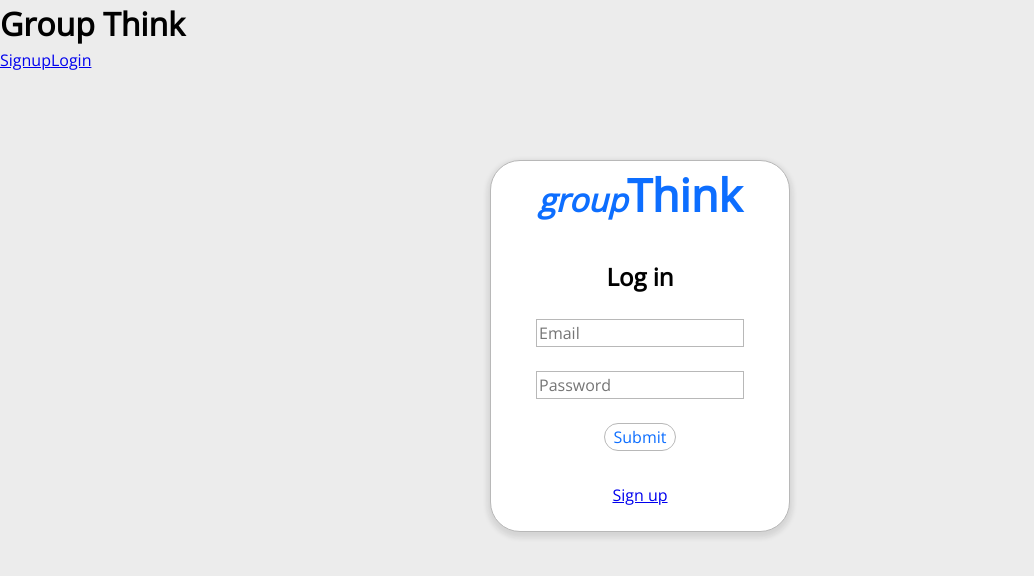
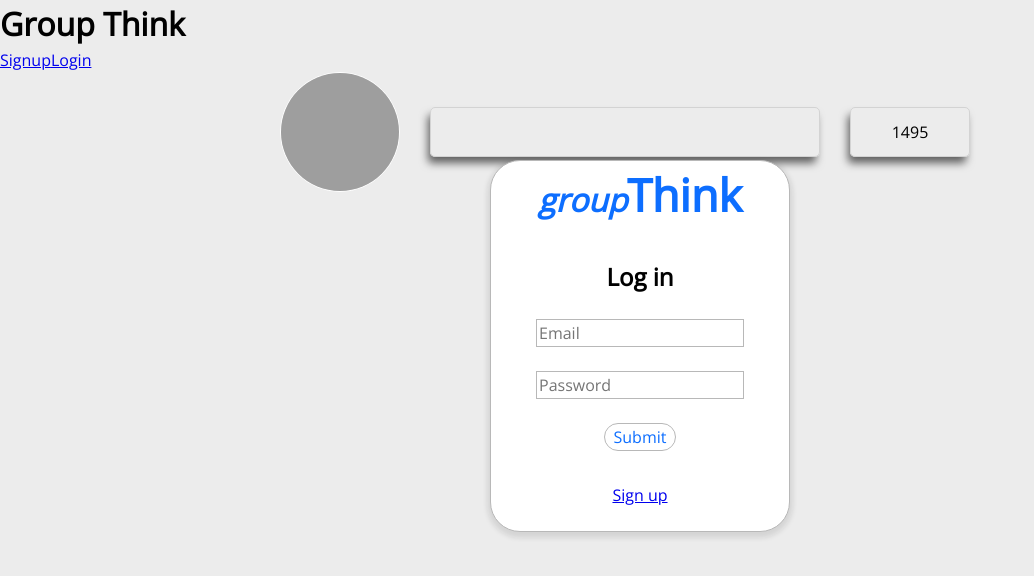
Before and after one commit to RobertT122/group-think, a React (Create React App) app in the folder frontend/: page /#/login in a window 1280 px wide. Shown: the top 576 px of the page, without its empty margins (0-1034 px from the left). Built offline with nearby package versions, Linux system fonts and the light colour scheme; grey boxes are pictures that could not be loaded.

Commit message:
Complete design for user profile

```diff
--- a/frontend/src/components/app.js
+++ b/frontend/src/components/app.js
@@ -6,10 +6,12 @@ import NavBarContainer from './nav/navbar_container';
 import MainPage from './main/main_page';
 import LoginFormContainer from './session/login_form_container';
 import SignupFormContainer from './session/signup_form_container';
+import UserProfileContainer from './profile/user_profile_container';
 
 const App = () => (
   <div>
     <NavBarContainer />
+    <UserProfileContainer />
     <Switch>
         <ProtectedRoute exact path="/" component={MainPage} />
         <AuthRoute exact path="/login" component={LoginFormContainer} />
--- a/frontend/src/components/profile/profile.css
+++ b/frontend/src/components/profile/profile.css
@@ -4,6 +4,23 @@
     display: flex;
     justify-content: center;
     height: fit-content;
+    align-items: center;
+}
+
+.user-image-container {
+    display: flex;
+    justify-content: center;
+    align-items: center;
+    height: 120px;
+    width: 120px;
+    margin-right: 30px;
+}
+
+.user-image {
+    height: 100%;
+    width: 100%;
+    border: 1px solid white;
+    border-radius: 50%;
 }
 
 .user-details-container {
@@ -11,9 +28,14 @@
     justify-content: space-between;
     border: 1px solid lightgray;
     border-radius: 5px;
-    box-shadow: -3px 7px 9px -1px rgba(0,0,0,0.6);
+    box-shadow: -3px 7px 9px -1px rgb(0 0 0 / 60%);
     font-family: 'roboto', sans-serif;
     font-weight: 300;
+    width: 390px;
+    height: 50px;
+    margin-right: 30px;
+    align-items: center;
+    padding: 15px;
 }
 
 .occupation {
@@ -25,7 +47,12 @@
     justify-content: center;
     border: 1px solid lightgray;
     border-radius: 5px;
-    box-shadow: -3px 7px 9px -1px rgba(0,0,0,0.6);
+    box-shadow: -3px 7px 9px -1px rgb(0 0 0 / 60%);
     font-family: 'roboto', sans-serif;
-    font-weight: 300;
+    font-weight: 400;
+    width: 120px;
+    height: 50px;
+    margin-right: 30px;
+    align-items: center;
+    padding: 15px;
 }
--- a/frontend/src/components/profile/user_profile.js
+++ b/frontend/src/components/profile/user_profile.js
@@ -1,17 +1,17 @@
  import React from 'react';
+ import './profile.css'
 
  export default function UserProfile({ currentUser }) {
      return (
          <div className='user-profile-container'>
             <div className='user-image-container'>
-
+                <img className='user-image' src="https://www.pinclipart.com/picdir/middle/355-3553881_stockvader-predicted-adig-user-profile-icon-png-clipart.png" alt="" />
             </div>
             <div className='user-details-container'>
-                <p className='name'>{currentUser.name}</p>
-                <p className='occupation'>{currentUser.occupation}</p>
+                <p className='name'>{currentUser.username}</p>
             </div>
             <div className='group-think-score-container'>
-                <p className='group-think-score'>{currentUser.score}</p>
+                <p>1495</p>
             </div>
          </div>
      )
--- a/frontend/src/components/profile/user_profile_container.js
+++ b/frontend/src/components/profile/user_profile_container.js
@@ -2,7 +2,7 @@ import { connect } from 'react-redux';
 import UserProfile from "./user_profile";
 
 const mapSTP = state => ({
-    currentUser = state.session.user
+    currentUser: state.session.user
 })
 
 export default connect(mapSTP, null)(UserProfile);
--- a/frontend/src/util/reset.css
+++ b/frontend/src/util/reset.css
@@ -68,6 +68,7 @@ select {
   --green: #0EA11D;
   --red: #E83D07;
   --bordercolor: #B8B8B8;
+  --testingcolor: #3a499e;
 }
 
 body{
```
Also changed, not shown: 2 other files (tests, documents, lock files or other folders).
